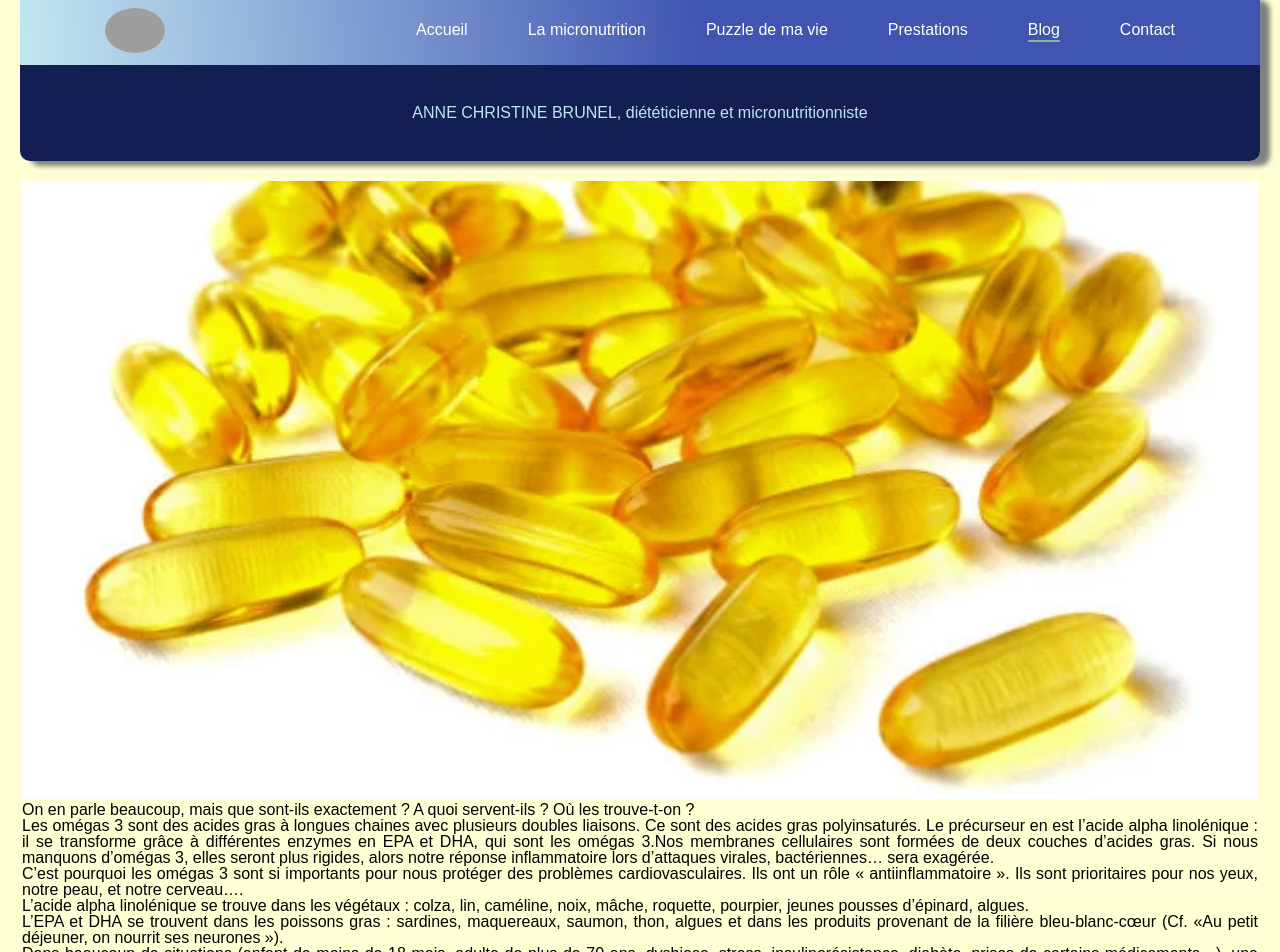
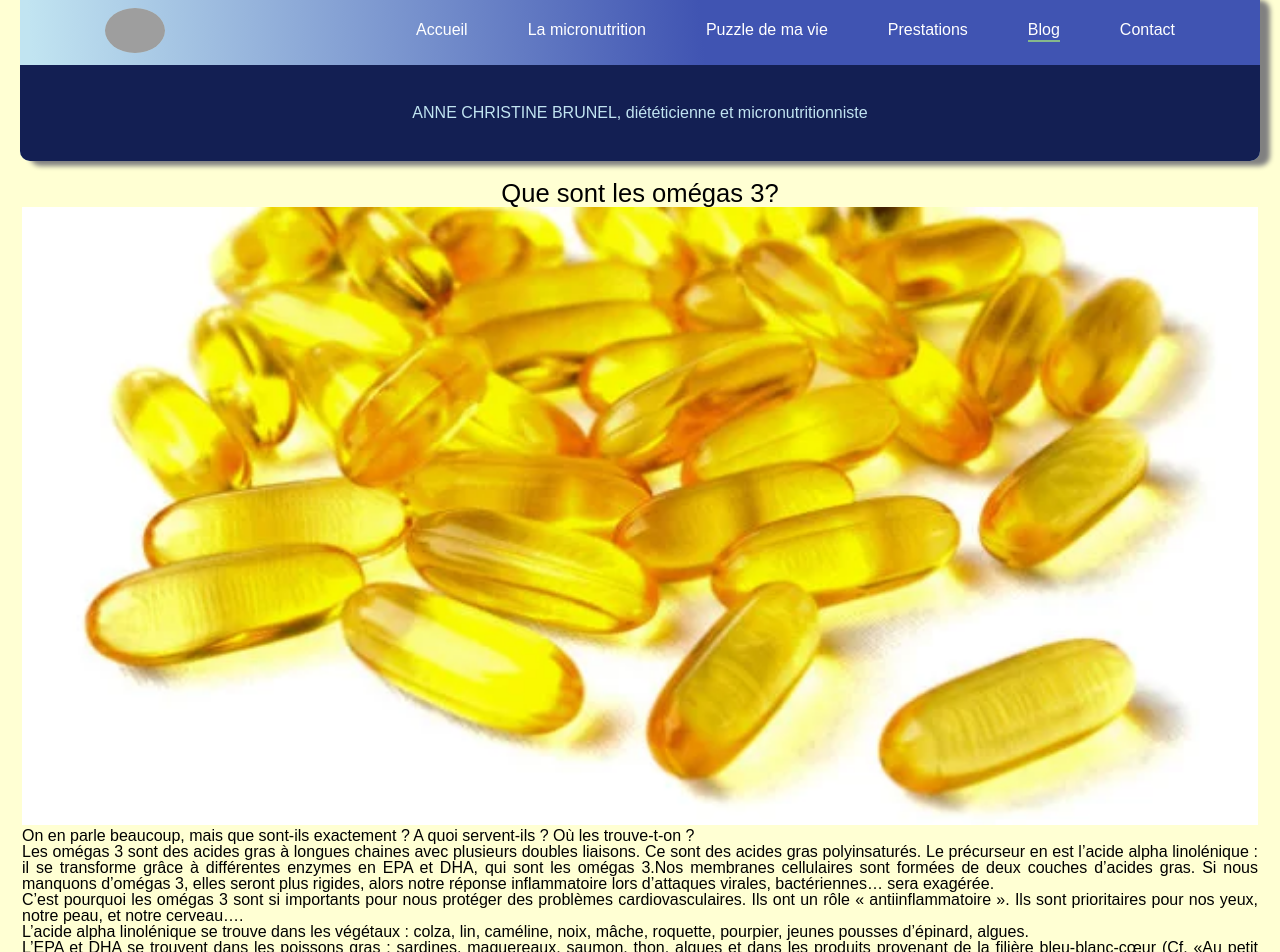
Before and after one commit to Ben43200/brunel-vite, a React (Vite) app: page /blog/blogitem/0 in a window 1280 px wide. Shown: the part 5-957 px from the top of the page. Built offline with nearby package versions, Linux system fonts and the light colour scheme; grey boxes are pictures that could not be loaded.

Commit message:
ajout text et blog-item-title

```diff
--- a/src/assets/BlogData.jsx
+++ b/src/assets/BlogData.jsx
@@ -7,8 +7,16 @@ export const BLOGDATAS = [
     text:
       "On en parle beaucoup, mais que sont-ils exactement ? A quoi servent-ils ? Où les trouve-t-on ?" +
       "Les omégas 3 sont des acides gras à longues chaines avec plusieurs doubles liaisons. Ce sont...",
-    completText: ["text1","text2"],
-  },
+    completText:  ["On en parle beaucoup, mais que sont-ils exactement ? A quoi servent-ils ? Où les trouve-t-on ?",
+    "Les omégas 3 sont des acides gras à longues chaines avec plusieurs doubles liaisons. Ce sont des acides gras polyinsaturés. Le précurseur en est l’acide alpha linolénique : il se transforme grâce à différentes enzymes en EPA et DHA, qui sont les omégas 3." +
+      "Nos membranes cellulaires sont formées de deux couches d’acides gras. Si nous manquons d’omégas 3, elles seront plus rigides, alors notre réponse inflammatoire lors d’attaques virales, bactériennes… sera exagérée.",
+    "C’est pourquoi les omégas 3 sont si importants pour nous protéger des problèmes cardiovasculaires. Ils ont un rôle « antiinflammatoire ». Ils sont prioritaires pour nos yeux, notre peau, et notre cerveau….",
+    "  L’acide alpha linolénique se trouve dans les végétaux : colza, lin, caméline, noix, mâche, roquette, pourpier, jeunes pousses d’épinard, algues." +
+      "",
+    "L’EPA et DHA se trouvent dans les poissons gras : sardines, maquereaux, saumon, thon, algues et dans les produits provenant de la filière bleu-blanc-cœur (Cf. «Au petit déjeuner, on nourrit ses neurones »)." +
+      "",
+    "Dans beaucoup de situations  (enfant de moins de 18 mois, adulte de plus de 70 ans, dysbiose, stress, insulinorésistance, diabète, prises de certains médicaments…), une des enzymes qui transforme l’acide alpha linolénique en omégas 3 ne fonctionne pas bien. C’est pourquoi il est important d’apporter à notre corps chaque jour des sources végétales du précurseur, et régulièrement des sources animales d’omégas3.",
+]},
   {
     id: 1,
     name: "Qu’est-ce que la micronutrition ?",
--- a/src/components/blogitem/BlogItem.jsx
+++ b/src/components/blogitem/BlogItem.jsx
@@ -20,19 +20,27 @@ const BlogItem =(props) =>{
       ];
     return(
     <main>
-    <img src={`/${blogitem.image}`} alt={blogitem.alt} />
+    {/* <img src={`/${blogitem.image}`} alt={blogitem.alt} />
     {blogdataitem.map((blogitemText, id) =>(
     <ul key={id}>
         <li>{blogitemText}</li>
         </ul>))}
         {/* {/* <ul>{listItems}</ul> */}
-        {BLOGDATAS.map((category) => (
+        {/* {BLOGDATAS.map((category) => (
         <ul key={`category-${category.id}`}>
           {category.completText.map((item, index) => (
             <li key={`item-${index}`}>{item}</li>
           ))}
-        </ul>
-      ))}
+        </ul> */}
+      {/* ))}  */}
+
+
+<h1 className="blog-item-title">{blogitem.name}</h1>
+    <img src={`/${blogitem.image}`} alt={blogitem.alt} />
+           <div className="complet-text">
+            {BLOGDATAS[id].completText.map((completTexti,id) =>(
+                <div key={id}>{completTexti}</div>))}
+                </div>
 
     </main>
     )
--- a/src/pages/blog/Blog.jsx
+++ b/src/pages/blog/Blog.jsx
@@ -14,12 +14,12 @@ const Blog = () =>{
             <h1>{blogdata.name}</h1>
             <img className="blog-data-img" src={blogdata.image} alt={`${blogdata.alt}`} />
             <p>{blogdata.text}</p>
-            <div className="complet-text">
+            {/* <div className="complet-text">
             {BLOGDATAS[id].completText.map((completTexti,id) =>(
                 <div key={id}>{completTexti}</div>
 
             ))}
-           </div>
+           </div> */}
            </Link>
         // </div>
         )}
--- a/src/pages/blog/blog.scss
+++ b/src/pages/blog/blog.scss
@@ -95,3 +95,9 @@ width: 100%;
 
 }
 }
+
+
+.blog-item-title{
+    color: black;
+    font-size: 1.6rem;
+}
```
